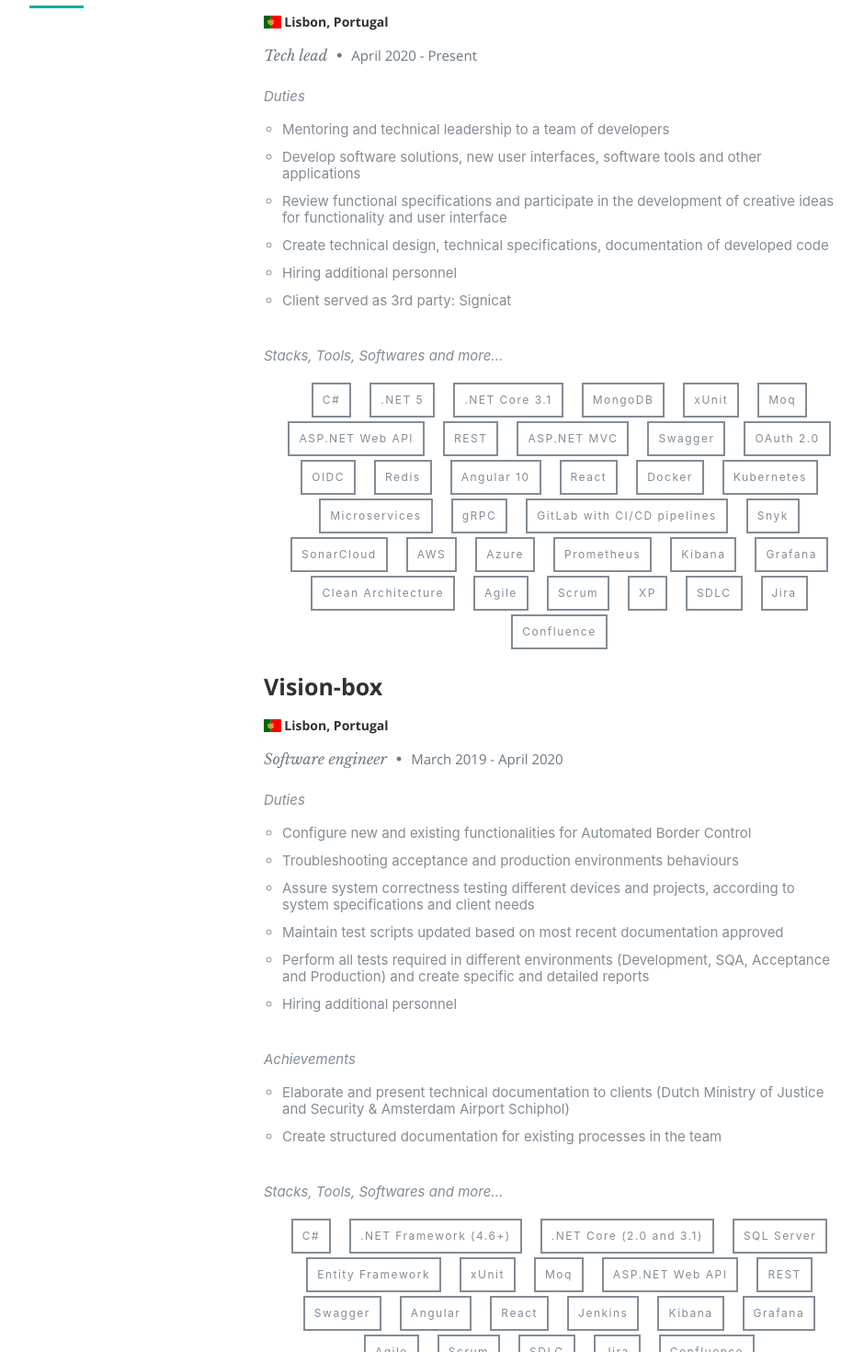
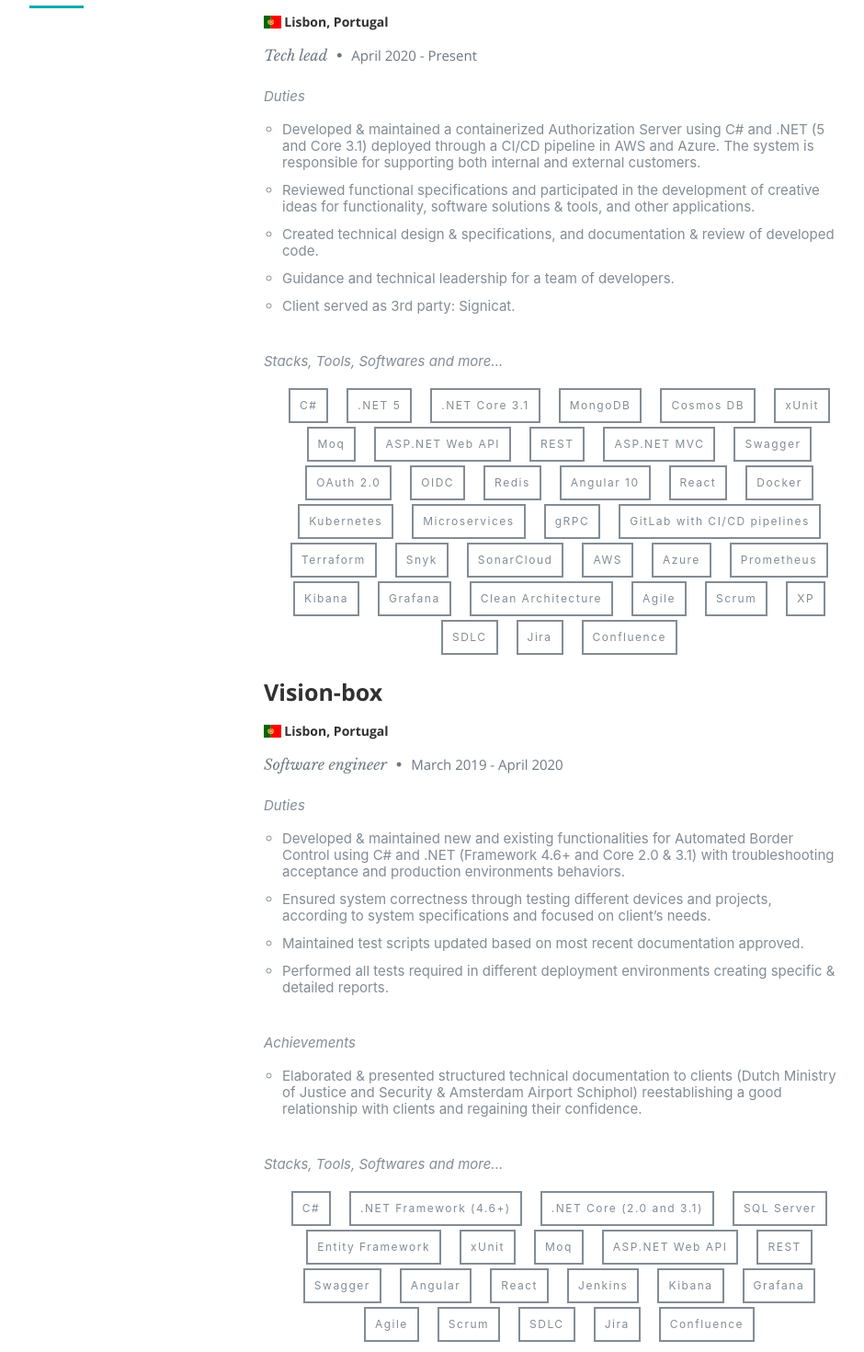
Before and after one commit to LucasRosinelli/resume, a React (Create React App) app: page / in a window 1280 px wide. Shown: the part 1800-3270 px from the top of the page at 92% size, without its empty margins (118-1058 px from the left). Built offline with nearby package versions, Linux system fonts and the light colour scheme.

Commit message:
Updated resume

```diff
--- a/src/resumeData.js
+++ b/src/resumeData.js
@@ -29,20 +29,19 @@
                 "from": "April 2020", "to": "Present",
                 "description": "",
                 "duties": [
-                    "Mentoring and technical leadership to a team of developers",
-                    "Develop software solutions, new user interfaces, software tools and other applications",
-                    "Review functional specifications and participate in the development of creative ideas for functionality and user interface",
-                    "Create technical design, technical specifications, documentation of developed code",
-                    "Hiring additional personnel",
-                    "Client served as 3rd party: Signicat"
+                    "Developed & maintained a containerized Authorization Server using C# and .NET (5 and Core 3.1) deployed through a CI/CD pipeline in AWS and Azure. The system is responsible for supporting both internal and external customers.",
+                    "Reviewed functional specifications and participated in the development of creative ideas for functionality, software solutions & tools, and other applications.",
+                    "Created technical design & specifications, and documentation & review of developed code.",
+                    "Guidance and technical leadership for a team of developers.",
+                    "Client served as 3rd party: Signicat."
                 ],
                 "achievements": [],
                 "more": [
-                    "C#", ".NET 5", ".NET Core 3.1", "MongoDB", "xUnit", "Moq",
+                    "C#", ".NET 5", ".NET Core 3.1", "MongoDB", "Cosmos DB", "xUnit", "Moq",
                     "ASP.NET Web API", "REST", "ASP.NET MVC", "Swagger", "OAuth 2.0", "OIDC", "Redis",
                     "Angular 10", "React",
                     "Docker", "Kubernetes", "Microservices", "gRPC",
-                    "GitLab with CI/CD pipelines", "Snyk", "SonarCloud",
+                    "GitLab with CI/CD pipelines", "Terraform", "Snyk", "SonarCloud",
                     "AWS", "Azure",
                     "Prometheus", "Kibana", "Grafana",
                     "Clean Architecture", "Agile", "Scrum", "XP", "SDLC",
@@ -55,16 +54,13 @@
                 "from": "March 2019", "to": "April 2020",
                 "description": "",
                 "duties": [
-                    "Configure new and existing functionalities for Automated Border Control",
-                    "Troubleshooting acceptance and production environments behaviours",
-                    "Assure system correctness testing different devices and projects, according to system specifications and client needs",
-                    "Maintain test scripts updated based on most recent documentation approved",
-                    "Perform all tests required in different environments (Development, SQA, Acceptance and Production) and create specific and detailed reports",
-                    "Hiring additional personnel"
+                    "Developed & maintained new and existing functionalities for Automated Border Control using C# and .NET (Framework 4.6+ and Core 2.0 & 3.1) with troubleshooting acceptance and production environments behaviors.",
+                    "Ensured system correctness through testing different devices and projects, according to system specifications and focused on client’s needs.",
+                    "Maintained test scripts updated based on most recent documentation approved.",
+                    "Performed all tests required in different deployment environments creating specific & detailed reports."
                 ],
                 "achievements": [
-                    "Elaborate and present technical documentation to clients (Dutch Ministry of Justice and Security & Amsterdam Airport Schiphol)",
-                    "Create structured documentation for existing processes in the team"
+                    "Elaborated & presented structured technical documentation to clients (Dutch Ministry of Justice and Security & Amsterdam Airport Schiphol) reestablishing a good relationship with clients and regaining their confidence."
                 ],
                 "more": [
                     "C#", ".NET Framework (4.6+)", ".NET Core (2.0 and 3.1)", "SQL Server", "Entity Framework", "xUnit", "Moq",
@@ -82,16 +78,13 @@
                 "from": "September 2012", "to": "March 2019",
                 "description": "",
                 "duties": [
-                    "Create technical design, technical specifications, documentation of developed code",
-                    "Develop software solutions, new user interfaces, software tools and other applications",
-                    "Review functional specifications and participate in the development of creative ideas for functionality and user interface",
-                    "Research and development of proof of concepts and prototypes for new business opportunities and product's improvements",
-                    "Mentoring and technical leadership to a team of developers",
-                    "Hiring additional personnel",
+                    "Developed & maintained many applications & back-end services using C# and .NET (Framework 2.0+, ASP.NET, Web API and windows services) to support company's operation deployed in a cloud infrastructure.",
+                    "Reviewed functional specifications and participated in the development of creative ideas for functionality, software solutions & tools, and other applications.",
+                    "Guidance and technical leadership for a team of developers.",
                 ],
                 "achievements": [
-                    "Improvements, performance, and refactoring implemented, focusing on coding readability and maintenance, scalability, and reusability",
-                    "Increased the company's revenue by introducing a new idea in real-time data delivery solution for our clients through a dashboard using SignalR and a mobile app"
+                    "Refactored legacy code in two core applications increasing the performance by ~35% during the time still an external consultant from DIGISYSTEM.",
+                    "Created a real-time data delivery solution through a dashboard using SignalR and a mobile app increasing company's revenue by ~10%."
                 ],
                 "more": [
                     "C#", ".NET Framework (2.0, 3.5, 4.5 and 4.6)", "SQL Server", "MongoDB", "MySQL", "Dapper", "Entity Framework", "xUnit", "Moq",
@@ -109,13 +102,13 @@
                 "from": "October 2006", "to": "August 2012",
                 "description": "",
                 "duties": [
-                    "Analyzed user requirements, and translated client needs into application design",
-                    "Design, code, and support software solutions that can easily be scaled depending on client needs",
-                    "Clients served as 3rd party: IBOPE, SESI/SENAI and NEXXYS"
+                    "Analyzed user requirements, and translated client needs into application design.",
+                    "Design, code, and support software solutions that can easily be scaled depending on client needs.",
+                    "Clients served as 3rd party: IBOPE, SESI/SENAI and NEXXYS."
                 ],
                 "achievements": [
-                    "Reduced project costs by focusing on double-check requirements and create more accurate test processes with code review",
-                    "An excellent work at NEXXYS resulted in a job offer to join their team six months later"
+                    "Reduced project costs by focusing on double-check requirements and create more accurate test processes with code review.",
+                    "An excellent work at NEXXYS resulted in a job offer to join their team six months later."
                 ],
                 "more": []
             },
@@ -125,8 +118,8 @@
                 "from": "September 2004", "to": "June 2006",
                 "description": "",
                 "duties": [
-                    "Wrote code to specification in order to build two government-facing web-based applications",
-                    "Maintain product quality by carrying out reviews, performing continual tests, and analyzing feedback"
+                    "Wrote code to specification in order to build two government-facing web-based applications.",
+                    "Maintain product quality by carrying out reviews, performing continual tests, and analyzing feedback."
                 ],
                 "achievements": [],
                 "more": []
```
Also changed, not shown: 1 other file (tests, documents, lock files or other folders).
